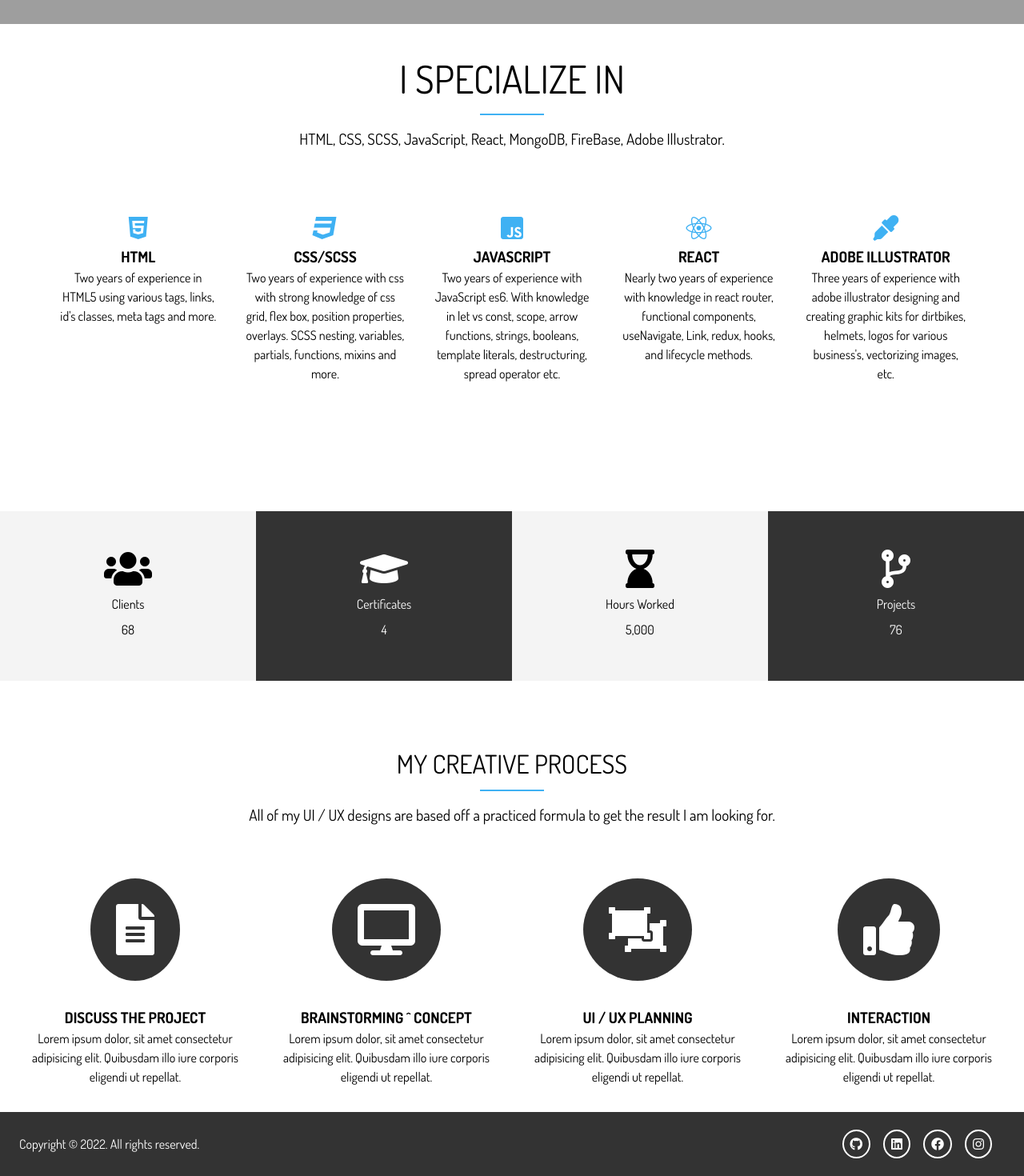
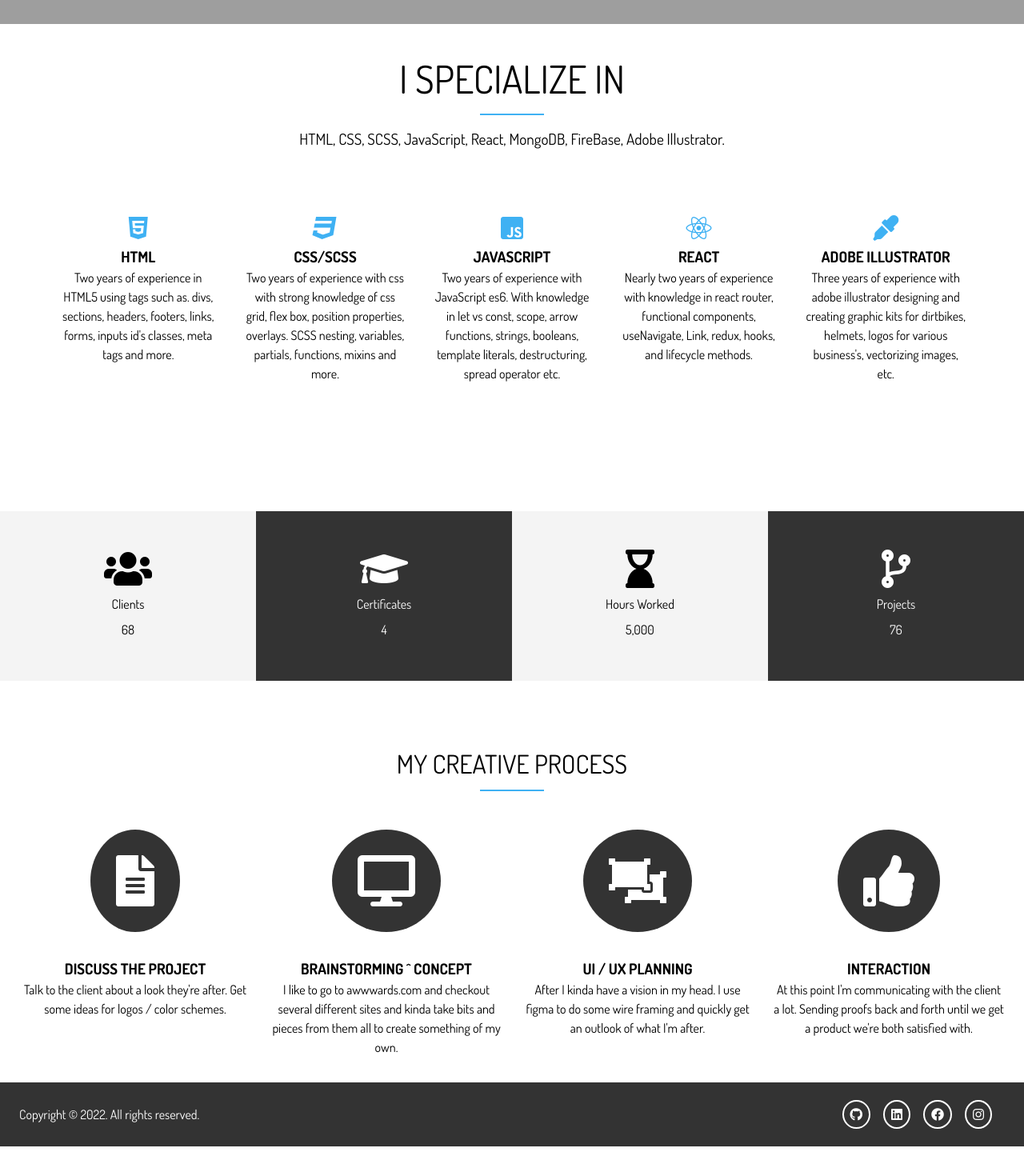
Before and after one commit to NolanBeyer/Portfolio, a React (Create React App) app: page / in a window 1280 px wide. Shown: the part 872-2342 px from the top of the page at 80% size. After the commit the page ends 2305 px from the top, so only its background shows below. Built offline with nearby package versions, Linux system fonts and the light colour scheme; grey boxes are pictures that could not be loaded.

Commit message:
Re worded several paragraphs on home component

```diff
--- a/src/screens/Home.js
+++ b/src/screens/Home.js
@@ -37,8 +37,9 @@ const Home = () => {
               <i className='fab fa-html5 fa-2x'></i>
               <h3>HTML</h3>
               <p>
-                Two years of experience in HTML5 using various tags, links, id's
-                classes, meta tags and more.
+                Two years of experience in HTML5 using tags such as. divs,
+                sections, headers, footers, links, forms, inputs id's classes,
+                meta tags and more.
               </p>
             </div>
             <div className='py-2'>
@@ -130,41 +131,39 @@ const Home = () => {
         <div className='container'>
           <h2 className='section-title'>My Creative Process</h2>
           <div className='bottom-line'></div>
-          <p className='lead'>
-            All of my UI / UX designs are based off a practiced formula to get
-            the result I am looking for.
-          </p>
           <div className='process'>
             <div>
               <i className='fas fa-file-alt fa-4x process-icon my-2'></i>
               <h3>Discuss the project</h3>
               <p>
-                Lorem ipsum dolor, sit amet consectetur adipisicing elit.
-                Quibusdam illo iure corporis eligendi ut repellat.
+                Talk to the client about a look they're after. Get some ideas
+                for logos / color schemes.
               </p>
             </div>
             <div>
               <i className='fas fa-desktop fa-4x process-icon my-2'></i>
               <h3>Brainstorming ^ Concept</h3>
               <p>
-                Lorem ipsum dolor, sit amet consectetur adipisicing elit.
-                Quibusdam illo iure corporis eligendi ut repellat.
+                I like to go to awwwards.com and checkout several different
+                sites and kinda take bits and pieces from them all to create
+                something of my own.
               </p>
             </div>
             <div>
               <i className='fas fa-object-ungroup fa-4x process-icon my-2'></i>
               <h3>UI / UX Planning</h3>
               <p>
-                Lorem ipsum dolor, sit amet consectetur adipisicing elit.
-                Quibusdam illo iure corporis eligendi ut repellat.
+                After I kinda have a vision in my head. I use figma to do some
+                wire framing and quickly get an outlook of what I'm after.
               </p>
             </div>
             <div>
               <i className='fas fa-thumbs-up fa-4x process-icon my-2'></i>
               <h3>Interaction</h3>
               <p>
-                Lorem ipsum dolor, sit amet consectetur adipisicing elit.
-                Quibusdam illo iure corporis eligendi ut repellat.
+                At this point I'm communicating with the client a lot. Sending
+                proofs back and forth until we get a product we're both
+                satisfied with.
               </p>
             </div>
           </div>
--- a/src/scss/styles.css
+++ b/src/scss/styles.css
@@ -86,6 +86,12 @@
   height: 100vh;
   text-align: center;
   color: #fff;
+}
+
+a {
+  text-decoration: none;
+  text-transform: uppercase;
+  color: #fff !important;
 }
 
 .items {
@@ -205,6 +211,7 @@
   height: 70vh;
   text-align: center;
   color: #333;
+  height: 100vh;
 }
 
 .about-img {
@@ -218,29 +225,24 @@
   justify-content: space-between;
 }
 #about-a .bio {
-  padding-left: 3rem;
+  display: flex;
+  flex-direction: column;
+  justify-content: center;
+  padding: 1rem;
+  text-align: center;
   background: gray;
+  height: 350px;
+  width: 700px;
+  border-left: 5px solid #3fb1f3;
 }
 #about-a .awards {
   display: flex;
   justify-content: space-evenly;
   margin-top: 3rem;
 }
-
-#about-b {
-  height: 40vh;
-}
-#about-b .about-skills {
-  display: flex;
-  justify-content: space-evenly;
-  background: #333;
-  padding: 3rem;
-}
-#about-b .about-b-title {
-  font-size: 3rem;
-}
-#about-b .skill-logos {
-  height: 7rem;
+#about-a .bio-border {
+  height: 350px;
+  width: 350px;
 }
 
 #contact-a {
```
